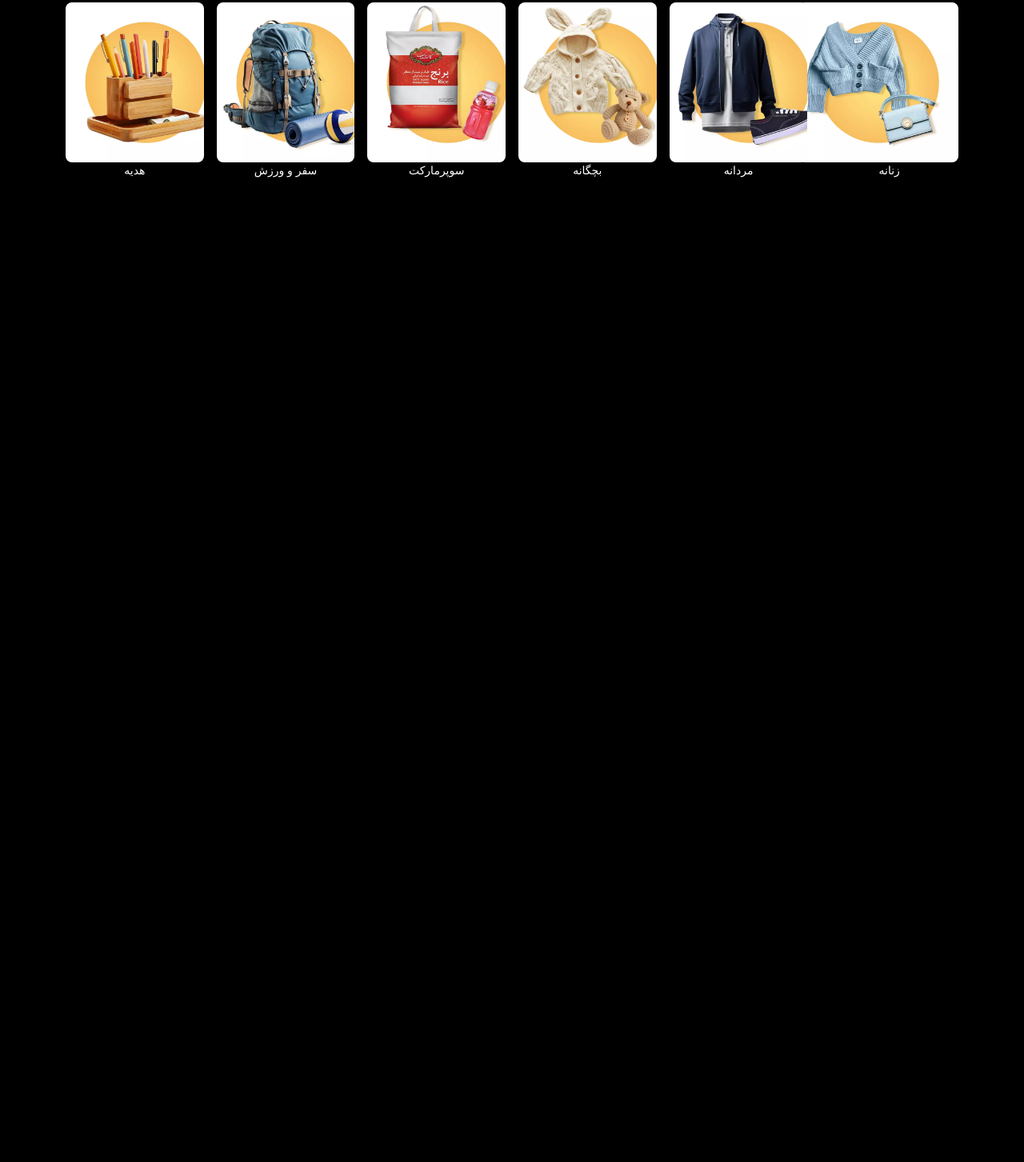
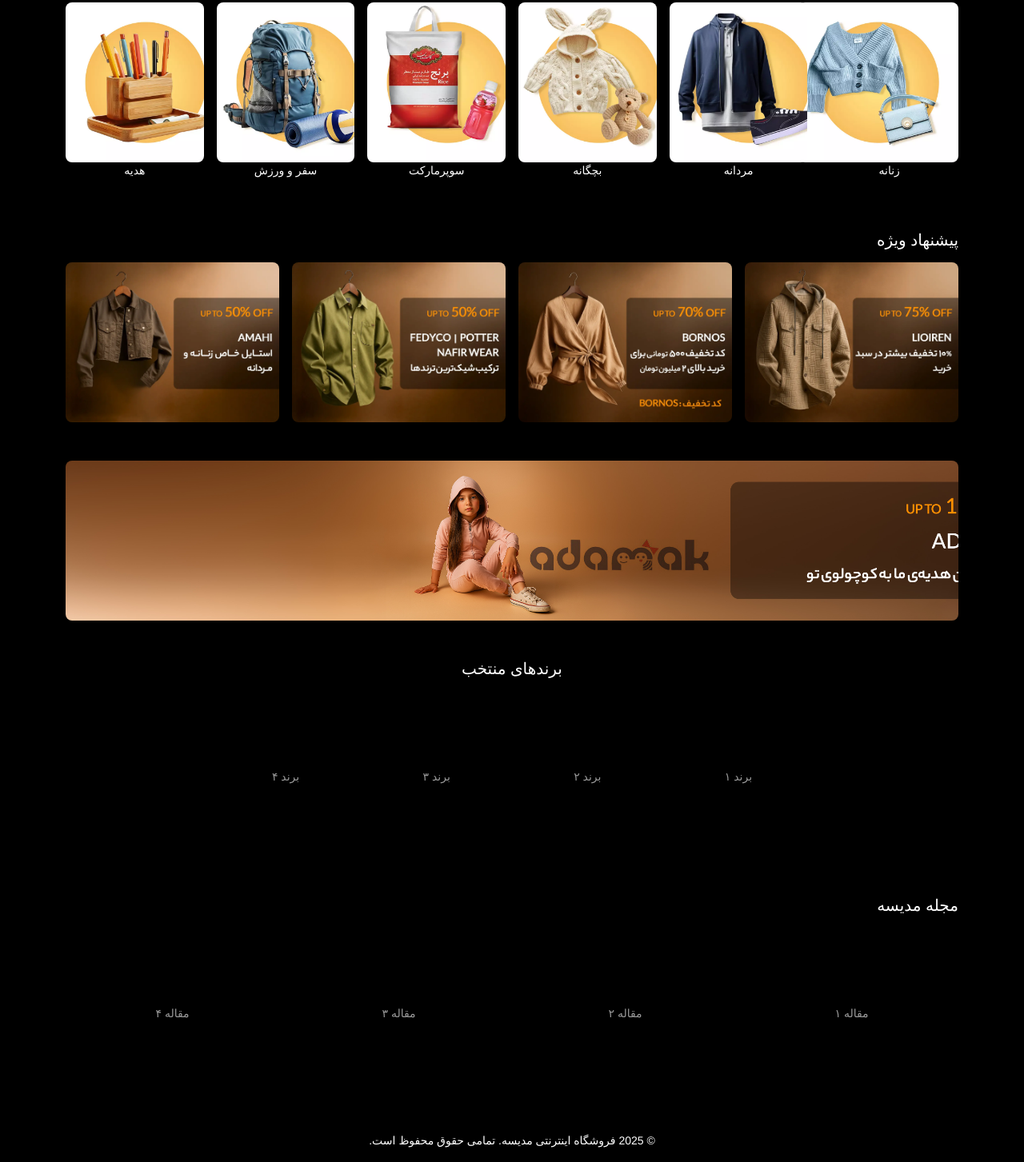
Before and after one commit to KiashaSilenT/Modiseh-Project, a website built with Vite: page Modiseh-Project/index.html in a window 1280 px wide. Shown: the part 593-2046 px from the top of the page at 80% size. Before the commit the page ends 881 px from the top, so only its background shows below. Built offline with nearby package versions, Linux system fonts and the light colour scheme; files whose address does not match are found by name.

Commit message:
Suggestion Section

```diff
--- a/Modiseh-Project/index.html
+++ b/Modiseh-Project/index.html
@@ -213,6 +213,82 @@
       </div>
     </section>
 
+    <!-- Suggestion-->
+    <section class="container my-5">
+      <h5 class="mb-3">پیشنهاد ویژه</h5>
+      <div class="row g-3">
+        <div class="col-6 col-md-3">
+          <div
+            class="placeholder-img"
+            style="background-image: url(./public/img/title1.jpg)"
+          ></div>
+        </div>
+        <div class="col-6 col-md-3">
+          <div
+            class="placeholder-img"
+            style="background-image: url(./public/img/title2.jpg)"
+          ></div>
+        </div>
+        <div class="col-6 col-md-3">
+          <div
+            class="placeholder-img"
+            style="background-image: url(./public/img/title3.jpg)"
+          ></div>
+        </div>
+        <div class="col-6 col-md-3">
+          <div
+            class="placeholder-img"
+            style="background-image: url(./public/img/title4.jpg)"
+          ></div>
+        </div>
+      </div>
+    </section>
+
+    <!-- بنر میانی -->
+    <section class="container my-5">
+      <div
+        class="placeholder-img"
+        style="background-image: url(./public/img/title5.jpg)"
+      ></div>
+    </section>
+
+    <!-- برندها -->
+    <section class="container text-center my-5">
+      <h5 class="mb-4">برندهای منتخب</h5>
+      <div class="row g-3 justify-content-center">
+        <div class="col-4 col-md-2">
+          <div class="placeholder-img">برند ۱</div>
+        </div>
+        <div class="col-4 col-md-2">
+          <div class="placeholder-img">برند ۲</div>
+        </div>
+        <div class="col-4 col-md-2">
+          <div class="placeholder-img">برند ۳</div>
+        </div>
+        <div class="col-4 col-md-2">
+          <div class="placeholder-img">برند ۴</div>
+        </div>
+      </div>
+    </section>
+
+    <!-- مجله مدیسه -->
+    <section class="container my-5">
+      <h5 class="mb-4">مجله مدیسه</h5>
+      <div class="row g-3">
+        <div class="col-md-3"><div class="placeholder-img">مقاله ۱</div></div>
+        <div class="col-md-3"><div class="placeholder-img">مقاله ۲</div></div>
+        <div class="col-md-3"><div class="placeholder-img">مقاله ۳</div></div>
+        <div class="col-md-3"><div class="placeholder-img">مقاله ۴</div></div>
+      </div>
+    </section>
+
+    <!-- Footer -->
+    <footer>
+      <div class="container text-center">
+        <p>© 2025 فروشگاه اینترنتی مدیسه. تمامی حقوق محفوظ است.</p>
+      </div>
+    </footer>
+
     <script src="./node_modules/bootstrap/dist/js/bootstrap.min.js"></script>
     <script src="./node_modules/swiper/swiper-bundle.min.js"></script>
 
```
Also changed, not shown: Modiseh-Project/public/img/pic1.jpg (added), Modiseh-Project/public/img/title1.jpg (added), Modiseh-Project/public/img/title2.jpg (added), Modiseh-Project/public/img/title3.jpg (added), Modiseh-Project/public/img/title4.jpg (added), Modiseh-Project/public/img/title5.jpg (added).
